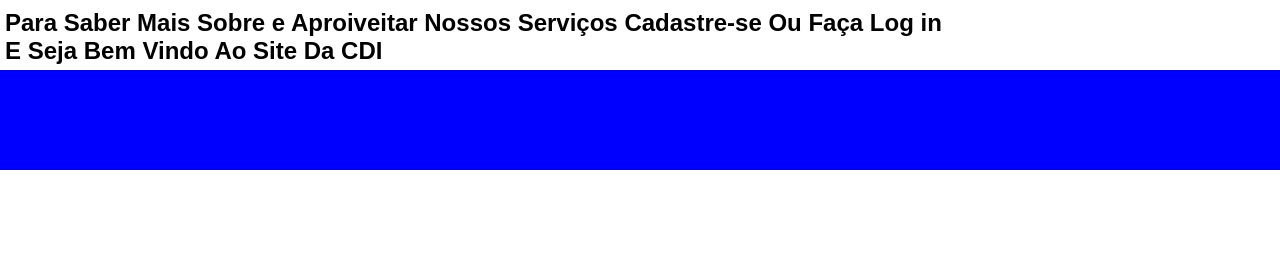
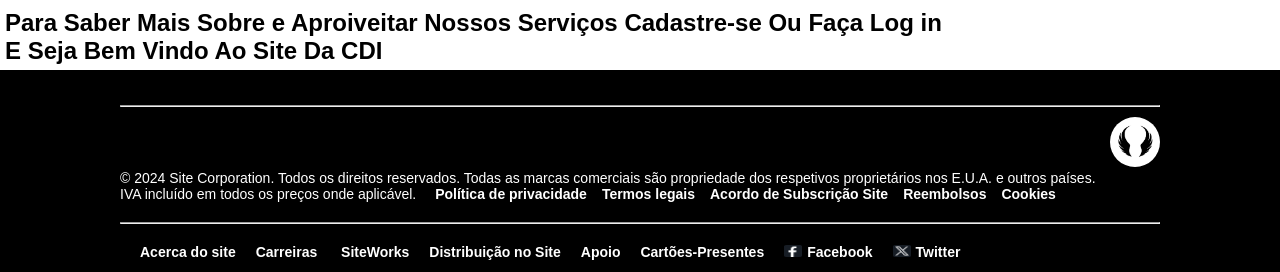
Before and after one commit to Dantedevil10/Project-CDI, an Angular app: page /home in a window 1280 px wide. Shown: the part 639-911 px from the top of the page. Before the commit the page ends 809 px from the top, so only its background shows below. Built offline with nearby package versions, Linux system fonts and the light colour scheme.

Commit message:
Atualizações De Footer Completas

```diff
--- a/src/app/Componentes/footer/footer.component.html
+++ b/src/app/Componentes/footer/footer.component.html
@@ -1,5 +1,33 @@
 <footer>
-    <div class="foot-container">
+    <div id="footer-container">
+        <hr>
+        <div class="position-image">
+            <div>
+                <img src="assets/images/logo.jpg" width="50px" height="50px" style="border-radius: 100%;" alt="Logo of site">
+            </div>
+        </div>
+        <div class="text-1">
+            © 2024 Site Corporation. Todos os direitos reservados. Todas as marcas comerciais são propriedade dos respetivos proprietários nos E.U.A. e outros países.
+        </div>
+        <div class="text-2">
+            IVA incluído em todos os preços onde aplicável.
+            <a href="">Política de privacidade</a>
+            <a href="">Termos legais</a>
+            <a href="">Acordo de Subscrição Site</a>
+            <a href="">Reembolsos</a>
+            <a href="">Cookies</a>
 
+        </div>
+        <hr>
+        <div class="links">
+            <a href="">Acerca do site</a>
+            <a href="">Carreiras </a>
+            <a href="">SiteWorks</a>
+            <a href="">Distribuição no Site</a>
+            <a href="">Apoio</a>
+            <a href="">Cartões-Presentes</a>
+            <a href=""><img src="assets/images/ico_facebook.png" alt="something" width="23px" height="12px">Facebook</a>
+            <a href=""><img src="assets/images/ico_twitter.png" alt="something" width="23px" height="12px">Twitter</a>
+        </div>
     </div>
 </footer>
--- a/src/app/Componentes/footer/footer.component.sass
+++ b/src/app/Componentes/footer/footer.component.sass
@@ -1,4 +1,35 @@
-.foot-container
-    width: 100%
-    height: 100px
-    background-color: blue
+*
+    margin: 0
+    padding: 0
+    box-sizing: border-box
+footer
+    background-color: #000
+    color: white
+    font-family: Arial, Helvetica, sans-serif
+    font-size: 14px
+
+#footer-container
+    padding: 35px 120px 15px 120px
+
+
+.position-image
+    display: flex
+    justify-content: flex-end
+    margin-top: 10px
+
+.text-2
+    margin-bottom: 20px
+    a
+        margin-left: 15px
+
+.links
+    margin-top: 20px
+
+a
+    text-decoration: none
+    font-weight: bold
+    color: white
+    margin-left: 20px
+    img
+        color: #000
+        padding-right: 5px
--- a/src/app/Paginas/cadastro/cadastro.component.html
+++ b/src/app/Paginas/cadastro/cadastro.component.html
@@ -1,8 +1,8 @@
 <section style="background-color: rgba(10, 17, 21, 0.934);"><br>
     <header>
         <div class="conteudo">
-        <h1>Sign up</h1>
-        <img src="assets/images/logo.jpg" alt="" width="60px" height="60px">
+            <h1>Sign up</h1>
+            <img src="assets/images/logo.jpg" alt="" width="60px" height="60px">
         </div>
     </header><br>
     <main>
--- a/src/app/Paginas/cadastro/cadastro.component.sass
+++ b/src/app/Paginas/cadastro/cadastro.component.sass
@@ -1,5 +1,4 @@
 *
-
     box-sizing: border-box
     font-family: Arial, Helvetica, sans-serif
     color: aliceblue
```
Also changed, not shown: angular.json (line endings or trailing spaces), src/assets/images/ico_facebook.png (added), src/assets/images/ico_twitter.png (added).
